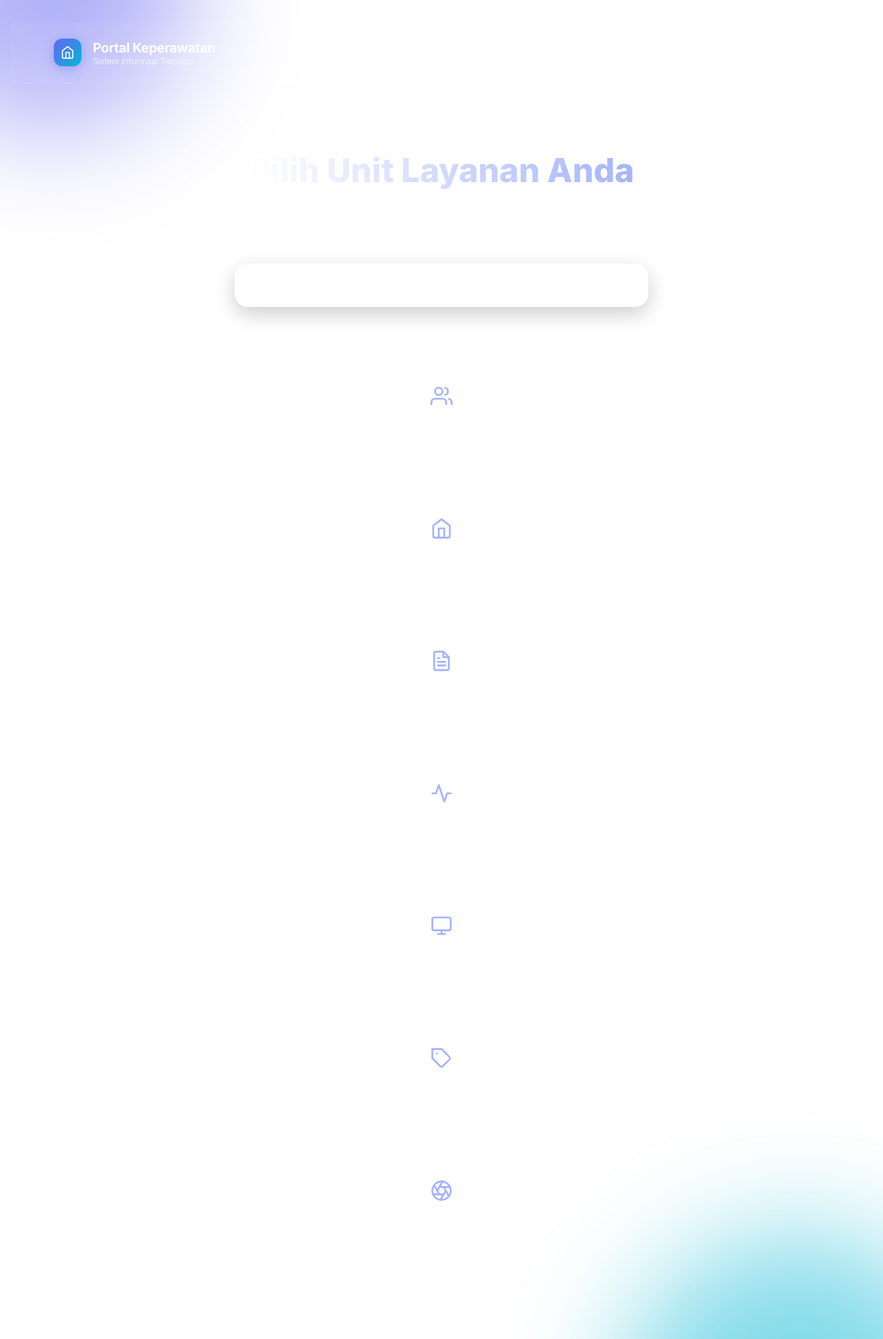
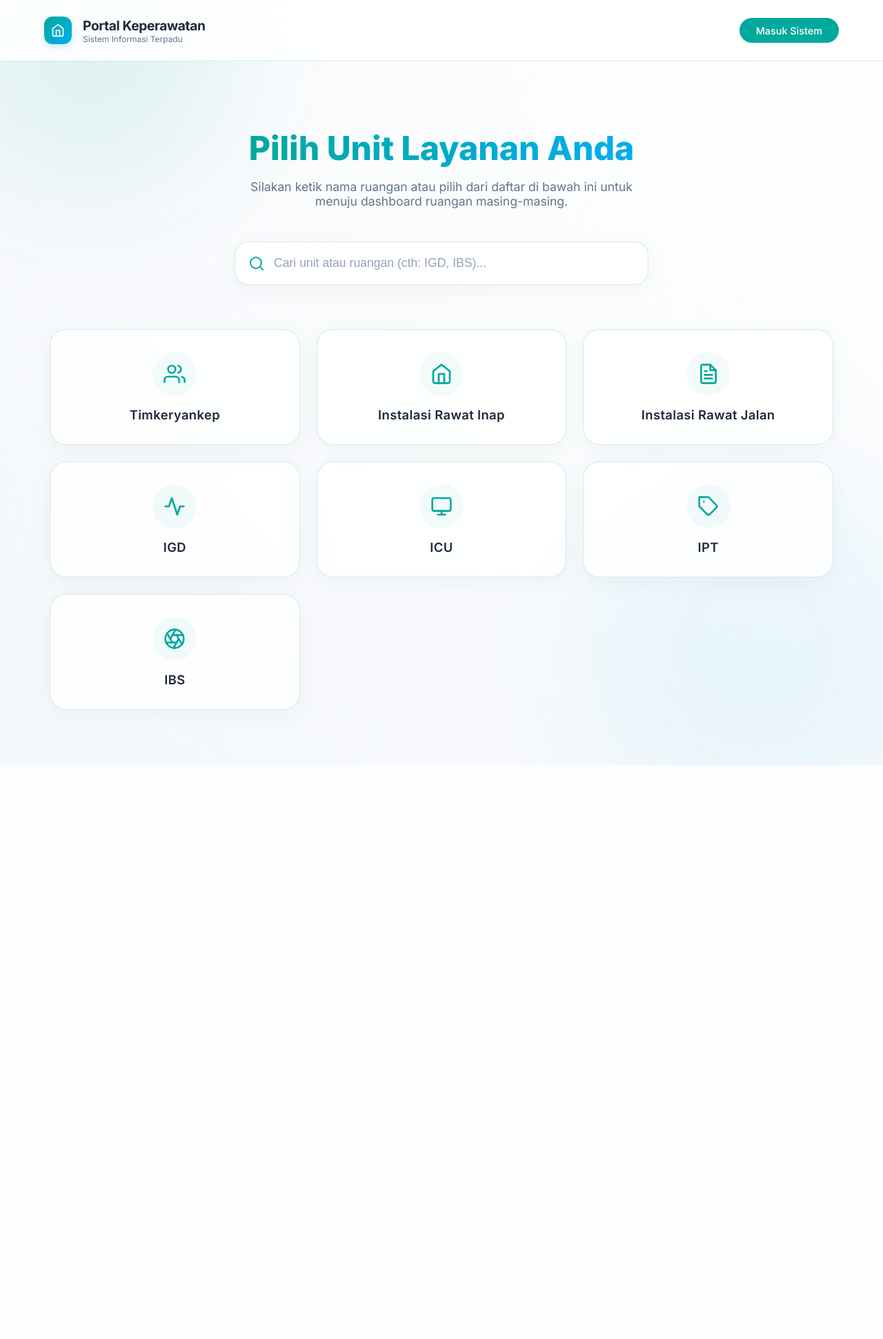
Before and after one commit to leobadra/yankep, a PHP site: page /landingpage.php in a window 1280 px wide. Shown: the whole page at 69% size. After the commit the page ends 1109 px from the top, so only its background shows below. Run offline with PHP 8.4, Linux system fonts and the light colour scheme.

Commit message:
root warna

```diff
--- a/assets/css/landingpage.css
+++ b/assets/css/landingpage.css
@@ -1,5 +1,25 @@
 /* ============================================
-   RESET & MACOS SCROLLBAR
+   ROOT VARIABLES (TEMA KEMENKES)
+   ============================================ */
+:root {
+    /* Palet Warna Utama */
+    --kemenkes-primary: #00A99D;    /* Hijau Toska */
+    --kemenkes-blue: #00ADEF;       /* Biru Kemenkes */
+
+    /* Backgrounds & Text */
+    --bg-body: #F4F7FB;             /* Abu-abu biru sangat muda untuk layar belakang */
+    --bg-glass: rgba(255, 255, 255, 0.85); /* Efek kaca untuk card/header */
+    --text-main: #1E293B;           /* Biru dongker untuk teks utama */
+    --text-muted: #64748B;          /* Abu-abu untuk teks sekunder */
+
+    /* Borders & Shadows */
+    --border-glass: rgba(0, 169, 157, 0.2);
+    --shadow-soft: 0 8px 30px rgba(0, 0, 0, 0.04);
+    --shadow-hover: 0 15px 35px rgba(0, 169, 157, 0.15);
+}
+
+/* ============================================
+   RESET & HIDE NATIVE SCROLLBAR
    ============================================ */
 *, *::before, *::after {
     margin: 0;
@@ -7,61 +27,29 @@
     box-sizing: border-box;
 }
 
-/* ============================================
-   RESET & SCROLLBAR MACOS STYLE
-   ============================================ */
 html {
-    font-size: 16px;
-    -webkit-font-smoothing: antialiased;
-    -moz-osx-font-smoothing: grayscale;
-    /* Kunci sumbu X agar halaman tidak bocor/terpotong di sisi kanan */
     overflow-x: hidden;
+    scrollbar-width: none; /* Menyembunyikan scrollbar di Firefox */
 }
 
-/* Hanya bekerja pada Webkit (Chrome, Safari, Edge) */
+/* Sembunyikan scrollbar bawaan sepenuhnya di Chrome/Safari/Edge */
 ::-webkit-scrollbar {
-    width: 8px; /* Dibuat tipis dan elegan ala MacOS */
+    width: 0;
     background: transparent;
 }
 
-::-webkit-scrollbar-track {
-    background: transparent; /* Track sepenuhnya tembus pandang */
-}
+body {
+    font-family: 'Inter', sans-serif;
+    margin: 0;
+    padding: 0;
+    width: 100%;
+    min-height: 100vh;
+    overflow-x: hidden;
 
-::-webkit-scrollbar-thumb {
-    background-color: rgba(200, 200, 200, 0.3); /* Warna transparan saat diam */
-    border-radius: 10px;
-    transition: background-color 0.3s ease;
-}
-
-/* Scrollbar menjadi lebih jelas HANYA saat kursor diarahkan ke area scroll */
-::-webkit-scrollbar-thumb:hover {
-    background-color: rgba(200, 200, 200, 0.7);
-}
-
-::-webkit-scrollbar-thumb:active {
-    background-color: rgba(150, 150, 150, 0.9);
-}
-
-body {
-    font-family: 'Inter', -apple-system, BlinkMacSystemFont, 'Segoe UI', sans-serif;
-    background: var(--gray-900);
-    color: var(--gray-700);
-    min-height: 100vh;
-    width: 100%; /* Gunakan 100% (bukan 100vw) agar scrollbar tidak memotong margin */
-    overflow-x: hidden; /* Cegah scroll horizontal mutlak */
-    display: flex;
-    flex-direction: column;
-    align-items: center;
-    justify-content: center;
+    /* Background Kemenkes (Putih - Biru Muda) */
+    background: radial-gradient(circle at top right, #FFFFFF 0%, var(--bg-body) 100%);
+    color: var(--text-main); /* Mengubah warna teks dasar */
     position: relative;
-    padding: 2rem 1rem;
-}
-
-@keyframes gradientBG {
-    0% { background-position: 0% 50%; }
-    50% { background-position: 100% 50%; }
-    100% { background-position: 0% 50%; }
 }
 
 /* Floating Orbs (Aksen Latar Belakang) */
@@ -70,15 +58,35 @@ body {
     border-radius: 50%;
     filter: blur(80px);
     z-index: -1;
-    opacity: 0.5;
+    opacity: 0.6;
     animation: float 20s infinite ease-in-out;
 }
-.orb-1 { width: 400px; height: 400px; background: #6366f1; top: -10%; left: -10%; }
-.orb-2 { width: 500px; height: 500px; background: #06b6d4; bottom: -20%; right: -10%; animation-delay: -5s; }
+/* Mengubah warna orb menjadi Toska dan Biru Kemenkes */
+.orb-1 { width: 400px; height: 400px; background: rgba(0, 169, 157, 0.15); top: -10%; left: -5%; }
+.orb-2 { width: 500px; height: 500px; background: rgba(0, 173, 239, 0.1); bottom: -10%; right: -5%; animation-delay: -5s; }
 
 @keyframes float {
     0%, 100% { transform: translateY(0) scale(1); }
     50% { transform: translateY(-30px) scale(1.05); }
+}
+
+/* ============================================
+   CUSTOM MACOS VIRTUAL SCROLLBAR
+   ============================================ */
+#macos-scrollbar {
+    position: fixed;
+    right: 4px;
+    width: 6px;
+    background-color: var(--kemenkes-primary); /* Mengubah warna scrollbar menjadi Toska */
+    border-radius: 10px;
+    z-index: 9999;
+    opacity: 0;
+    transition: opacity 0.4s ease;
+    pointer-events: none;
+}
+
+#macos-scrollbar.show {
+    opacity: 0.7; /* Tidak terlalu pekat agar tetap elegan */
 }
 
 /* ============================================
@@ -90,10 +98,10 @@ body {
     display: flex;
     justify-content: space-between;
     align-items: center;
-    background: rgba(255, 255, 255, 0.05);
+    background: var(--bg-glass);
     backdrop-filter: blur(12px);
     -webkit-backdrop-filter: blur(12px);
-    border-bottom: 1px solid rgba(255, 255, 255, 0.1);
+    border-bottom: 1px solid var(--border-glass);
     position: sticky;
     top: 0;
     z-index: 100;
@@ -104,24 +112,33 @@ body {
     align-items: center;
     gap: 1rem;
     text-decoration: none;
-    color: #fff;
 }
 
 .brand-icon {
     width: 40px; height: 40px;
-    background: linear-gradient(135deg, #6366f1, #06b6d4);
+    background: linear-gradient(135deg, var(--kemenkes-primary), var(--kemenkes-blue));
     border-radius: 12px;
     display: flex; align-items: center; justify-content: center;
-    box-shadow: 0 4px 15px rgba(99, 102, 241, 0.4);
+    box-shadow: 0 4px 10px rgba(0, 169, 157, 0.2);
 }
 
-.brand-text h1 { font-size: 1.2rem; font-weight: 700; letter-spacing: -0.02em; }
-.brand-text p { font-size: 0.75rem; color: rgba(255,255,255,0.7); }
+.brand-icon svg { stroke: #ffffff; } /* Memastikan ikon di dalam kotak tetap putih */
+
+.brand-text h1 {
+    font-size: 1.2rem;
+    font-weight: 700;
+    letter-spacing: -0.02em;
+    color: var(--text-main);
+}
+.brand-text p {
+    font-size: 0.75rem;
+    color: var(--text-muted);
+}
 
 .login-btn {
     padding: 0.6rem 1.5rem;
-    background: rgba(255, 255, 255, 0.1);
-    border: 1px solid rgba(255, 255, 255, 0.2);
+    background: var(--kemenkes-primary); /* Tombol Toska */
+    border: none;
     border-radius: 99px;
     color: #fff;
     text-decoration: none;
@@ -131,9 +148,9 @@ body {
 }
 
 .login-btn:hover {
-    background: #fff;
-    color: #0f172a;
-    box-shadow: 0 0 20px rgba(255, 255, 255, 0.3);
+    background: var(--kemenkes-blue);
+    transform: translateY(-2px);
+    box-shadow: 0 5px 15px rgba(0, 173, 239, 0.3);
 }
 
 /* ============================================
@@ -151,14 +168,15 @@ body {
     font-size: 3rem;
     font-weight: 800;
     margin-bottom: 1rem;
-    background: linear-gradient(to right, #fff, #a5b4fc);
+    background: linear-gradient(to right, var(--kemenkes-primary), var(--kemenkes-blue));
     -webkit-background-clip: text;
+    background-clip: text;
     -webkit-text-fill-color: transparent;
 }
 
 .hero-subtitle {
     font-size: 1.1rem;
-    color: rgba(255, 255, 255, 0.7);
+    color: var(--text-muted);
     margin-bottom: 3rem;
     max-width: 600px;
 }
@@ -174,23 +192,20 @@ body {
     width: 100%;
     padding: 1.25rem 1.5rem 1.25rem 3.5rem;
     font-size: 1.1rem;
-    color: #fff;
-    background: rgba(255, 255, 255, 0.08);
-    border: 1px solid rgba(255, 255, 255, 0.2);
+    color: var(--text-main);
+    background: #ffffff;
+    border: 1px solid var(--border-glass);
     border-radius: 20px;
-    backdrop-filter: blur(16px);
-    -webkit-backdrop-filter: blur(16px);
     outline: none;
     transition: all 0.3s ease;
-    box-shadow: 0 10px 30px rgba(0, 0, 0, 0.2);
+    box-shadow: var(--shadow-soft);
 }
 
-.search-input::placeholder { color: rgba(255, 255, 255, 0.5); }
+.search-input::placeholder { color: #94A3B8; }
 
 .search-input:focus {
-    border-color: #818cf8;
-    background: rgba(255, 255, 255, 0.12);
-    box-shadow: 0 0 0 4px rgba(99, 102, 241, 0.2), 0 10px 30px rgba(0, 0, 0, 0.3);
+    border-color: var(--kemenkes-primary);
+    box-shadow: 0 0 0 4px rgba(0, 169, 157, 0.1), var(--shadow-soft);
 }
 
 .search-icon {
@@ -198,7 +213,7 @@ body {
     left: 1.25rem;
     top: 50%;
     transform: translateY(-50%);
-    color: rgba(255, 255, 255, 0.5);
+    color: var(--kemenkes-primary);
     width: 24px; height: 24px;
 }
 
@@ -218,43 +233,44 @@ body {
 }
 
 .card-unit {
-    background: rgba(255, 255, 255, 0.05);
+    background: var(--bg-glass);
     backdrop-filter: blur(10px);
     -webkit-backdrop-filter: blur(10px);
-    border: 1px solid rgba(255, 255, 255, 0.1);
+    border: 1px solid var(--border-glass);
     border-radius: 24px;
     padding: 2rem 1.5rem;
     text-align: center;
     text-decoration: none;
-    color: #fff;
+    color: var(--text-main);
     transition: all 0.4s cubic-bezier(0.175, 0.885, 0.32, 1.275);
     display: flex;
     flex-direction: column;
     align-items: center;
     gap: 1rem;
     cursor: pointer;
+    box-shadow: var(--shadow-soft);
 }
 
 .card-unit:hover {
-    transform: translateY(-10px) scale(1.02);
-    background: rgba(255, 255, 255, 0.1);
-    border-color: rgba(255, 255, 255, 0.3);
-    box-shadow: 0 20px 40px rgba(0, 0, 0, 0.3), 0 0 20px rgba(99, 102, 241, 0.2);
+    transform: translateY(-10px);
+    background: #ffffff;
+    border-color: var(--kemenkes-primary);
+    box-shadow: var(--shadow-hover);
 }
 
 .card-icon {
     width: 64px; height: 64px;
-    background: rgba(255, 255, 255, 0.1);
+    background: rgba(0, 169, 157, 0.05); /* Toska pudar */
     border-radius: 50%;
     display: flex; align-items: center; justify-content: center;
-    color: #a5b4fc;
+    color: var(--kemenkes-primary);
     transition: all 0.3s ease;
 }
 
 .card-unit:hover .card-icon {
-    background: linear-gradient(135deg, #6366f1, #06b6d4);
+    background: linear-gradient(135deg, var(--kemenkes-primary), var(--kemenkes-blue));
     color: #fff;
-    box-shadow: 0 10px 20px rgba(99, 102, 241, 0.3);
+    box-shadow: 0 10px 20px rgba(0, 169, 157, 0.25);
 }
 
 .card-title {
@@ -268,7 +284,7 @@ body {
     grid-column: 1 / -1;
     text-align: center;
     padding: 3rem;
-    color: rgba(255,255,255,0.6);
+    color: var(--text-muted);
     font-size: 1.1rem;
     display: none;
 }
--- a/assets/js/landingpage.js
+++ b/assets/js/landingpage.js
@@ -28,4 +28,55 @@ document.addEventListener('DOMContentLoaded', function() {
             noResults.style.display = 'none';
         }
     });
+
+    /* ==================================================
+       VIRTUAL MACOS SCROLLBAR LOGIC
+       ================================================== */
+    // 1. Buat elemen scrollbar dan masukkan ke body
+    const scrollbar = document.createElement('div');
+    scrollbar.id = 'macos-scrollbar';
+    document.body.appendChild(scrollbar);
+
+    let scrollTimeout;
+
+    function updateScrollbar() {
+        const docHeight = document.documentElement.scrollHeight;
+        const winHeight = window.innerHeight;
+
+        // Jika halaman tidak panjang (tidak butuh scroll), sembunyikan
+        if (docHeight <= winHeight) {
+            scrollbar.style.display = 'none';
+            return;
+        } else {
+            scrollbar.style.display = 'block';
+        }
+
+        // Hitung tinggi scrollbar (dinamis sesuai panjang konten, minimal 40px)
+        const scrollbarHeight = Math.max((winHeight / docHeight) * winHeight, 40);
+        scrollbar.style.height = `${scrollbarHeight}px`;
+
+        // Hitung posisi Y (turun/naik)
+        const scrollY = window.scrollY;
+        const maxScrollY = docHeight - winHeight;
+        const maxTop = winHeight - scrollbarHeight;
+        const scrollbarTop = (scrollY / maxScrollY) * maxTop;
+
+        scrollbar.style.top = `${scrollbarTop}px`;
+
+        // Tampilkan scrollbar (Animasi Smooth Fade-In)
+        scrollbar.classList.add('show');
+
+        // Hilangkan scrollbar setelah 1 detik tidak ada pergerakan (Smooth Fade-Out)
+        clearTimeout(scrollTimeout);
+        scrollTimeout = setTimeout(() => {
+            scrollbar.classList.remove('show');
+        }, 1000);
+    }
+
+    // Picu fungsi saat user melakukan scroll atau mengubah ukuran layar
+    window.addEventListener('scroll', updateScrollbar);
+    window.addEventListener('resize', updateScrollbar);
+
+    // Panggil sekali di awal untuk kalkulasi
+    updateScrollbar();
 });
```
